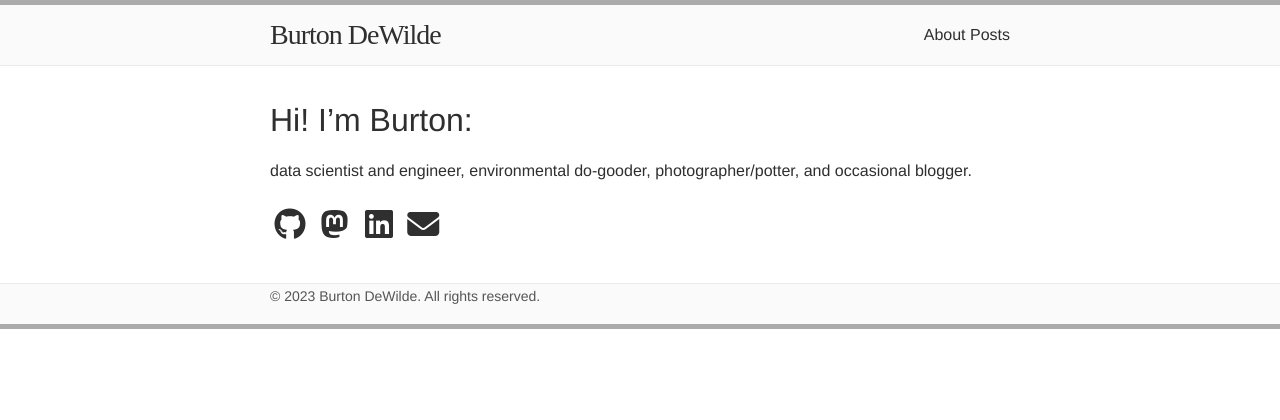
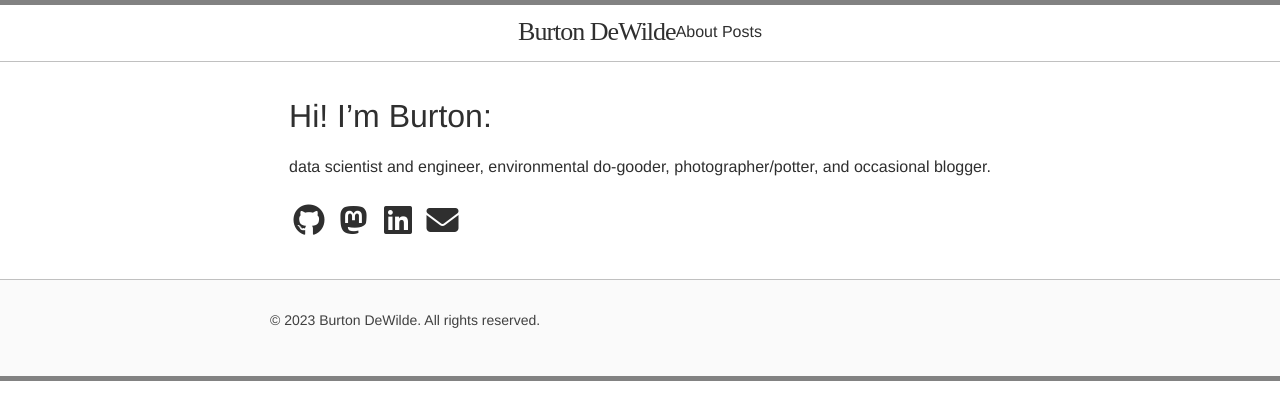
Before and after one commit to bdewilde/bdewilde.github.io, a Jekyll site: the page built from pages/index.md, in a window 1280 px wide. Shown: the top 420 px of the page. Built offline with Jekyll 4.4.1, drawn with Linux system fonts in a browser that asks for light colours; nearby versions of some CDN libraries; some web fonts are replaced.

Commit message:
feat: Update css to look more like minima

```diff
--- a/assets/css/style.css
+++ b/assets/css/style.css
@@ -62,6 +62,7 @@
   line-height: var(--base-line-height);
   font-family: Helvetica, Arial, sans-serif;
   font-kerning: normal;
+  font-feature-settings: "kern" 1;
   -webkit-text-size-adjust: 100%;
   display: flex;
   min-height: 100vh;
@@ -113,25 +114,6 @@
   background-color: #807dba;
   text-decoration: none;
 }
-
-/* OLD STUFF */
-/* .site-link {
-  font-size: 18px;
-  color: var(--site-link-color);
-  transition: color 0.25s;
-}
-.site-link:hover {
-  color: var(--site-link-color-hover);
-  text-decoration: none;
-}
-.post-link {
-  color: #303030;
-  transition: color 0.25s;
-}
-.post-link:hover {
-  color: var(--site-link-color-hover);
-  text-decoration: none;
-} */
 
 /* Figures and Images */
 img {
@@ -206,7 +188,7 @@
 table>th {
   background-color: var(--grey-color-light);
   border: 1px solid var(--grey-color);
-  /* border-bottom-color: darken($grey-color-light, 12%); */
+  border-bottom-color: var(--grey-color);
 }
 table>td {
   border: 1px solid var(--grey-color-light);
@@ -219,9 +201,8 @@
   clear: both;
 }
 
-
 .post-meta {
-  color: #818181;
+  color: var(--grey-color);
   font-size: 14px;
   margin-top: 5px;
   margin-bottom: 5px;
@@ -243,89 +224,122 @@
   letter-spacing: -1px;
 }
 
-/** Wrapper */
+/* Wrapper */
 .wrapper {
-  /* max-width: -webkit-calc(#{$content-width} - (#{$spacing-unit} * 2)); */
   max-width: calc(var(--content-width) - calc(var(--spacing-unit) * 2));
   margin-right: auto;
   margin-left: auto;
   padding-right: var(--spacing-unit);
   padding-left: var(--spacing-unit);
-  /* @extend %clearfix; */
+  content: "";
+  display: table;
+  clear: both;
 }
 
 @media screen and (max-width: 800px) {
   .wrapper {
-    /* max-width: -webkit-calc(var(--content-width) - var(--spacing-unit)); */
     max-width: calc(var(--content-width) - var(--spacing-unit));
     padding-right: calc(var(--spacing-unit) / 2);
     padding-left: calc(var(--spacing-unit) / 2);
   }
 }
 
-/* Utility
-.wrapper:before,
-.wrapper:after {
-  content: "";
-  display: table;
-}
-.wrapper:after {
-  clear: both;
-}
-.wrapper {
-  max-width: 800px;
-  padding: 0 25px;
-  margin: 0 auto;
-  zoom: 1;
-} */
 
-
-/* Layout Styles */
+/* Layout */
 /* ----------------------------------------------------------*/
 
-/* =========== */
 /* SITE HEADER */
 
 .site-header {
-  border-top: 5px solid #ababab;
-  border-bottom: 1px solid #ebebeb;
-  background-color: var(--background-color-accent);
-  min-height: 60px;
+  border-top: 5px solid var(--grey-color);
+  border-bottom: 1px solid var(--grey-color-light);
+  /* background-color: var(--background-color-accent); */
+  min-height: calc(var(--spacing-unit) * 1.865);
+  /* Positioning context for the mobile navigation icon */
+  position: relative;
+}
+
+.site-title {
+  font-size: calc(var(--base-font-size) * 1.625);
+  font-weight: 300;
+  line-height: calc(var(--base-line-height) * var(--base-font-size) * 2.25);
+  letter-spacing: -1px;
+  margin-bottom: 0;
+  float: left;
+}
+.site-title:visited {
+  color: var(--grey-color-dark);
 }
 
 .site-nav {
   float: right;
-  line-height: 60px;
+  line-height: calc(var(--base-line-height) * var(--base-font-size) * 2.25);
+}
+.site-nav .nav-trigger, .site-nav .menu-icon {
+  display: none;
+}
+.site-nav .page-link {
+  color: var(--text-color);
+  line-height: var(--base-line-height);
+}
+.site-nav .page-link:not(:last-child) {
+  /* Gaps between nav items, but not on the last one */
+  margin-right: 20px;
 }
 
-.site-nav .menu-icon {
-  display: none;
+@media screen and (max-width: 600px) {
+  .site-nav {
+    position: absolute;
+    top: 9px;
+    right: calc(var(--spacing-unit) / 2);
+    background-color: var(--background-color);
+    border: 1px solid var(--grey-color-light);
+    border-radius: 5px;
+    text-align: right;
+  }
+  .site-nav label[for="nav-trigger"] {
+    display: block;
+    float: right;
+    width: 36px;
+    height: 36px;
+    z-index: 2;
+    cursor: pointer;
+  }
+  .site-nav .menu-icon {
+    display: block;
+    float: right;
+    width: 36px;
+    height: 26px;
+    line-height: 0;
+    padding-top: 10px;
+    text-align: center;
+  }
+  .site-nav input~.trigger {
+    clear: both;
+    display: none;
+  }
+  .site-nav input:checked~.trigger {
+    display: block;
+    padding-bottom: 5px;
+  }
+  .site-nav .page-link {
+    display: block;
+    padding: 5px 10px;
+    margin-left: 20px;
+  }
+  .site-nav .page-link:not(:last-child) {
+    margin-right: 0;
+  }
 }
 
-.site-nav .site-link {
-  margin-left: 20px;
-  font-size: 20px;
-}
-
-.site-header .site-title {
-  font-size: 28px;
-  line-height: 60px;
-  display: block;
-  vertical-align: middle;
-  float: left;
-  position: relative;
-  z-index: 1;
-}
-
-/* =========== */
 /* SITE FOOTER */
 
 .site-footer {
-  padding: 10px 0;
-  border-bottom: 5px solid #ababab;
-  border-top: 1px solid #ebebeb;
+  padding: var(--spacing-unit) 0;
+  border-bottom: 5px solid var(--grey-color);
+  border-top: 1px solid var(--grey-color-light);
   background-color: var(--background-color-accent);
-  height: 20px;
+  /* height: 20px; */
 }
 
 .site-footer .wrapper {
@@ -335,7 +349,7 @@
 
 .site-footer .copyright {
   font-size: 14px;
-  color: #555555;
+  color: var(--grey-color-dark);
   height: 100%;
   display: flex;
   align-items: center;
```
